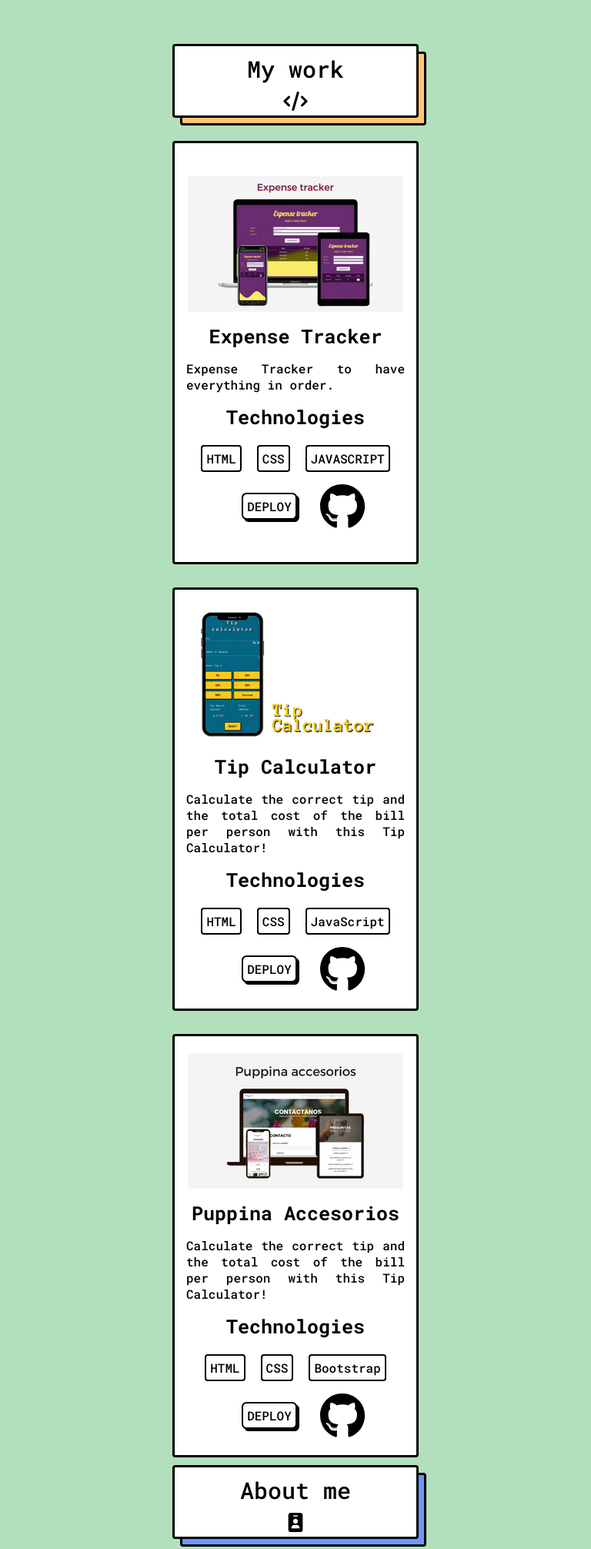
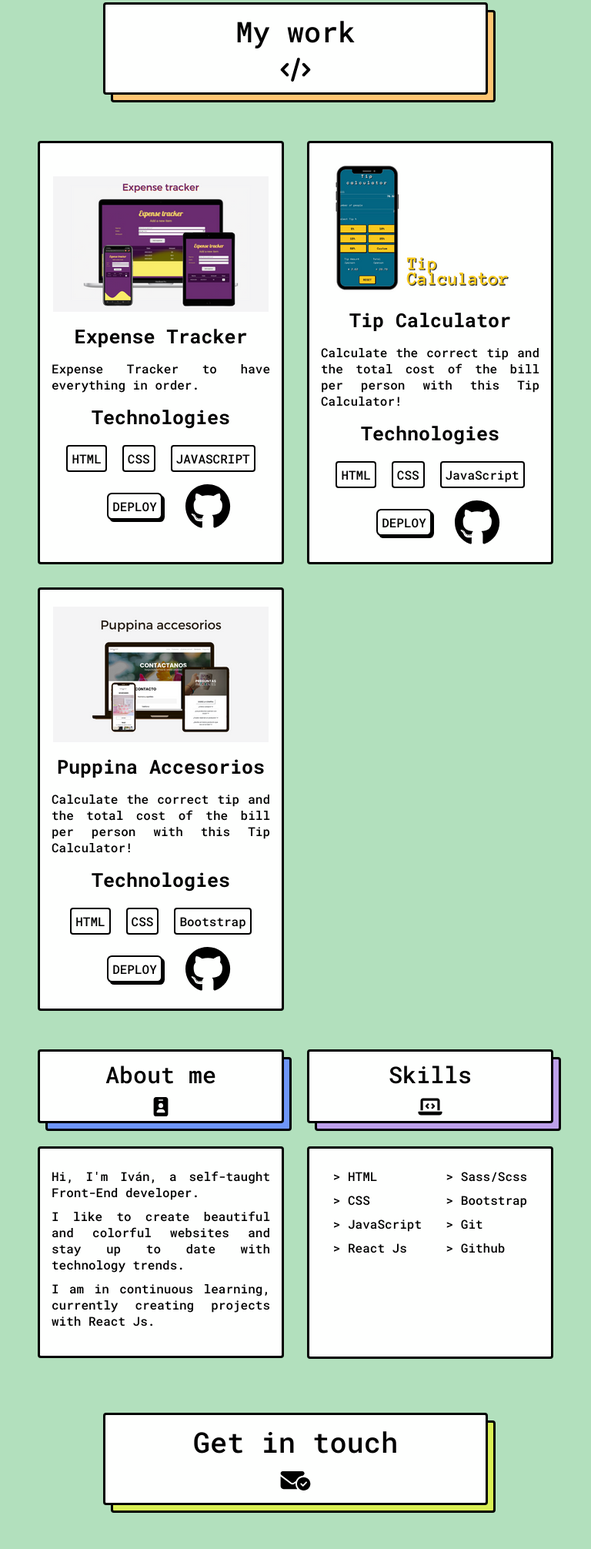
Before and after one commit to LocusNiger/Portfolio, a website: page index.html in a window 768 px wide. Shown: the part 544-2556 px from the top of the page at 77% size. Drawn offline with nearby package versions, Linux system fonts and the light colour scheme.

Commit message:
v3. Tablet version

```diff
--- a/index.html
+++ b/index.html
@@ -125,6 +125,7 @@
       </div>
     </section>
 
+    <div class="aboutme-skills-container">
       <!-- Sección about me -->
       <section class="about-me-container" id="aboutme">
         <div class="about-me-title">
@@ -167,6 +168,7 @@
           </div>
         </div>
       </section>
+    </div>
 
     <!-- Sección Get in touch -->
     <section class="GIT-container" id="GIT">
--- a/scss/_typo.scss
+++ b/scss/_typo.scss
@@ -3,9 +3,6 @@
   h3 {
     color: #000;
     font-weight: 500;
-  }
-  h2,
-  h3 {
     font-size: 4rem;
   }
   p {
@@ -24,6 +21,16 @@
     -webkit-text-stroke: 0.5px black;
     font-size: 5.2rem;
     background-color: #d9ef54;
+  }
+}
+
+.work-container{
+  .first-p{
+    font-size: 3rem;
+    font-weight: 500;
+  }
+  .fa-code{
+    font-size: 2.5rem;
   }
 }
 
@@ -59,3 +66,38 @@
     }
   }
 }
+@media only screen and (min-width: 481px) and (max-width: 768px){
+  .title-container{
+    h2,h3{
+      font-size: 5rem;
+    }
+    p{
+      font-size: 4rem;
+    }
+    span{
+      font-size: 3.2rem;
+    }
+  }
+  .work-container{
+    .first-p{
+      font-size: 3.7rem;
+    }
+    .fa-code{
+      font-size: 3.1rem;
+    }
+  }
+  .GIT-card{
+    .form-title{
+      font-size: 2.3rem;
+    }
+    form{
+      font-size: 2rem;
+      label,
+      textarea,
+      button,
+      input{
+        font-size: 1.8rem;
+      }
+    }
+  }
+}
--- a/scss/style.scss
+++ b/scss/style.scss
@@ -45,6 +45,7 @@ footer {
   justify-content: space-between;
   border-top: 3px solid black;
   margin-top: 3rem;
+  margin-bottom: 3rem;
   /* Links a secciones */
   .footer-sections {
     height: auto;
@@ -73,7 +74,7 @@ footer {
       .fa-linkedin {
         margin-top: 0.5rem;
         color: black;
-        font-size: 4rem;
+        font-size: 3rem;
         margin-left: 1rem;
         background-color: white;
         padding: 0.5rem;
@@ -104,7 +105,7 @@ footer {
   flex-direction: column;
   align-items: center;
   width: 100vw;
-  margin-bottom: 1rem;
+  margin-bottom: 2rem;
   .work-title-container {
     /* TITULO "MY WORK" + ICONO */
     width: 32rem;
@@ -131,12 +132,9 @@ footer {
       .first-p {
         text-align: center;
         color: #000;
-        font-weight: 500;
-        font-size: 3rem;
       }
       .fa-code {
         color: #000;
-        font-size: 2.5rem;
       }
     }
   }
@@ -162,7 +160,6 @@ footer {
       padding: 2.5rem 1.5rem;
       gap: 1.5rem;
       background-color: #fefffe;
-
       img {
         width: 28rem;
         height: 17.6rem;
@@ -180,7 +177,6 @@ footer {
         font-weight: 500;
         text-align: justify;
       }
-
       .project-technologies {
         width: 28rem;
         .project-technologies--title {
@@ -206,7 +202,6 @@ footer {
           }
         }
       }
-
       .project-buttons {
         width: 28rem;
         display: flex;
@@ -437,39 +432,63 @@ footer {
     }
   }
 }
-@media only screen and (min-width: 900px) {
-  nav {
-    height: 10rem;
-    background-color: transparent;
-    .logo-container {
-      margin-left: 2.5rem;
+@media only screen and (min-width: 481px) and (max-width: 768px) {
+  nav{
+    margin: 0;
+  }
+  .title-container{
+    align-items: center;
+    margin-bottom: 5rem;
+  }
+  .work-container{
+    margin-bottom: 5rem;
+    .work-title-container{
+      width: 50rem;
+      height: 12rem;
+      margin-bottom: 3rem;
+      .work-title-texts{
+        height: 12rem;
+        width: 50rem;
+      }
     }
-    .hamburger-btn {
-      display: none;
+    .cards-container{
+      grid-template-columns: repeat(2, 320px);
+      grid-template-rows: repeat(2, 550px);
+      gap: 3rem;
     }
-    .nav-list {
-      position: relative;
-      height: 10rem;
-      top: 0;
-      background: none;
-      float: right;
-      text-align: right;
-      margin-right: 2.5rem;
-      transition: none;
-      li {
-        display: inline-block;
-        opacity: 1;
-        line-height: 10rem;
-        margin: 0 2rem;
-        transition: none;
-        a {
-          color: #37485f;
-        }
-        a.active,
-        a:hover {
-          color: black;
-        }
+
+  }
+  .aboutme-skills-container{
+    display: grid;
+    grid-template-columns: repeat(2, 320px);
+    gap: 3rem;
+    justify-content: center;
+    .skills-card{
+      height: 27.6rem;
+    }
+    margin-bottom: 5rem;
+ }
+ .GIT-container{
+  margin-bottom: 5rem;
+  .GIT-title{
+    width: 50rem;
+    height: 12rem;
+    margin-bottom: 3rem;
+    .GIT-title-texts{
+      width: 50rem;
+      height: 12rem;
+      .first-p{
+        font-size: 3.7rem;
+      }
+      .fa-envelope-circle-check{
+        font-size: 3.1rem;
       }
     }
   }
+  .GIT-card{
+    width: 67rem;
+    padding: 4rem;
+
+  }
+ }
 }
```
Also changed, not shown: scss/style.css, 1 other file. Lines whose indentation alone changed are shown as unchanged.
